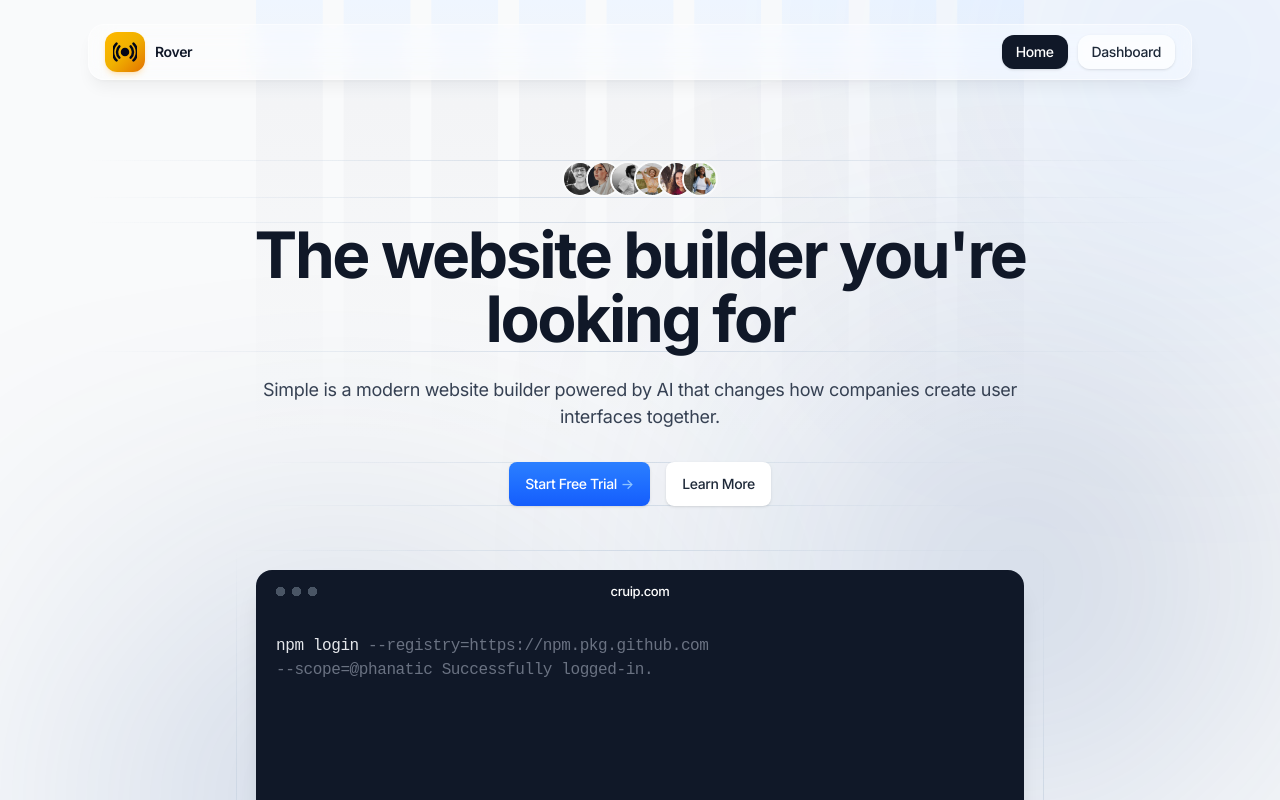
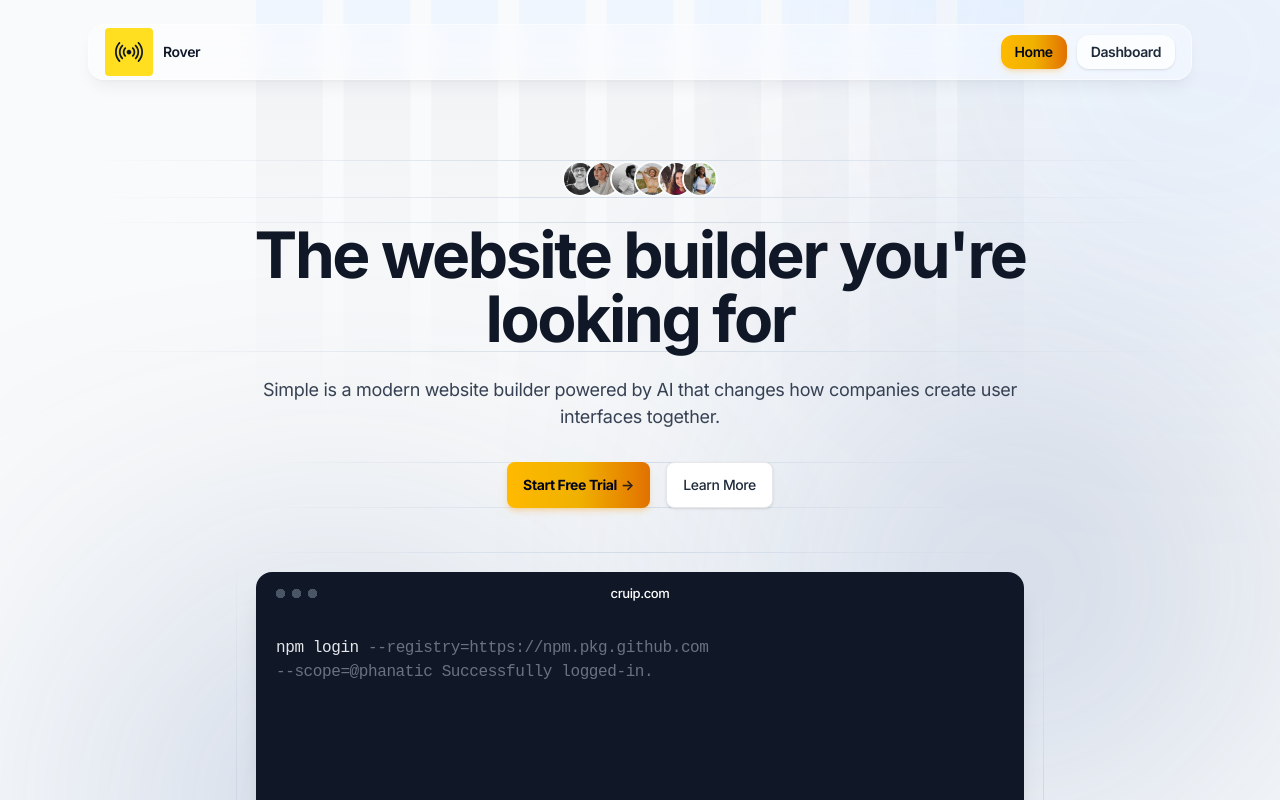
Before and after one commit to Deikazen/rover-iwill, a Next.js app in the folder frontend/: page / in a window 1280 px wide. Shown: the top 800 px of the page. Built offline with nearby package versions, Linux system fonts and the light colour scheme.

Commit message:
dashboard adjustmen3

```diff
--- a/frontend/app/(auth)/reset-password/page.tsx
+++ b/frontend/app/(auth)/reset-password/page.tsx
@@ -30,7 +30,7 @@ export default function ResetPassword() {
           </div>
         </div>
         <div className="mt-6">
-          <button className="btn w-full bg-linear-to-t from-blue-600 to-blue-500 bg-[length:100%_100%] bg-[bottom] text-white shadow-sm hover:bg-[length:100%_150%]">
+          <button className="btn w-full bg-linear-to-r from-amber-400 via-yellow-500 to-amber-600 text-slate-950 font-bold shadow-md shadow-amber-500/20 hover:brightness-105 transition-all">
             Reset Password
           </button>
         </div>
--- a/frontend/app/(auth)/signin/page.tsx
+++ b/frontend/app/(auth)/signin/page.tsx
@@ -48,7 +48,7 @@ export default function SignIn() {
             </div>
           </div>
           <div className="mt-6">
-            <button className="btn w-full bg-linear-to-t from-blue-600 to-blue-500 bg-[length:100%_100%] bg-[bottom] text-white shadow-sm hover:bg-[length:100%_150%]">
+            <button className="btn w-full bg-linear-to-r from-amber-400 via-yellow-500 to-amber-600 text-slate-950 font-bold shadow-md shadow-amber-500/20 hover:brightness-105 transition-all">
               Sign In
             </button>
           </div>
--- a/frontend/app/(auth)/signup/page.tsx
+++ b/frontend/app/(auth)/signup/page.tsx
@@ -76,11 +76,11 @@ export default function SignUp() {
           </div>
         </div>
         <div className="mt-6 space-y-3">
-          <button className="btn w-full bg-linear-to-t from-blue-600 to-blue-500 bg-[length:100%_100%] bg-[bottom] text-white shadow-sm hover:bg-[length:100%_150%]">
+          <button className="btn w-full bg-linear-to-r from-amber-400 via-yellow-500 to-amber-600 text-slate-950 font-bold shadow-md shadow-amber-500/20 hover:brightness-105 transition-all">
             Register
           </button>
           <div className="text-center text-sm italic text-gray-400">Or</div>
-          <button className="btn w-full bg-linear-to-t from-gray-900 to-gray-700 bg-[length:100%_100%] bg-[bottom] text-white shadow-sm hover:bg-[length:100%_150%]">
+          <button className="btn w-full bg-gray-900 text-white hover:bg-gray-800 border border-gray-800 hover:border-amber-500/50 hover:text-amber-400 transition-all shadow-sm">
             Continue with GitHub
           </button>
         </div>
--- a/frontend/app/css/additional-styles/utility-patterns.css
+++ b/frontend/app/css/additional-styles/utility-patterns.css
@@ -33,7 +33,7 @@ input[type="search"]::-webkit-search-results-decoration {
 .form-textarea,
 .form-multiselect,
 .form-select {
-    @apply bg-white text-sm py-2.5 px-4 focus:border-blue-300;
+    @apply bg-white text-sm py-2.5 px-4 focus:border-amber-400;
 }
 
 .form-input,
@@ -47,7 +47,7 @@ input[type="search"]::-webkit-search-results-decoration {
 
 .form-checkbox,
 .form-radio {
-    @apply text-gray-800 checked:bg-blue-500 checked:border-transparent focus-visible:not-checked:border-blue-300;
+    @apply text-gray-800 checked:bg-amber-500 checked:border-transparent focus-visible:not-checked:border-amber-400;
 }
 
 .form-checkbox {
--- a/frontend/components/cta.tsx
+++ b/frontend/components/cta.tsx
@@ -14,7 +14,7 @@ export default function Cta() {
             className="absolute bottom-0 left-1/2 -z-10 -translate-x-1/2 translate-y-1/2"
             aria-hidden="true"
           >
-            <div className="h-56 w-[480px] rounded-full border-[20px] border-blue-500 blur-3xl" />
+            <div className="h-56 w-[480px] rounded-full border-[20px] border-amber-500 blur-3xl" />
           </div>
           {/* Stripes illustration */}
           <div
@@ -35,12 +35,12 @@ export default function Cta() {
             </h2>
             <div className="mx-auto max-w-xs sm:flex sm:max-w-none sm:justify-center">
               <a
-                className="btn group mb-4 w-full bg-linear-to-t from-blue-600 to-blue-500 bg-[length:100%_100%] bg-[bottom] text-white shadow-sm hover:bg-[length:100%_150%] sm:mb-0 sm:w-auto"
+                className="btn group mb-4 w-full bg-linear-to-r from-amber-400 via-yellow-500 to-amber-600 text-slate-950 font-bold shadow-lg shadow-amber-500/25 hover:brightness-105 sm:mb-0 sm:w-auto transition-all"
                 href="#0"
               >
                 <span className="relative inline-flex items-center">
                   Start Free Trial{" "}
-                  <span className="ml-1 tracking-normal text-blue-300 transition-transform group-hover:translate-x-0.5">
+                  <span className="ml-1 tracking-normal text-slate-950/80 transition-transform group-hover:translate-x-0.5">
                     -&gt;
                   </span>
                 </span>
--- a/frontend/components/dashboard-content.tsx
+++ b/frontend/components/dashboard-content.tsx
@@ -231,7 +231,7 @@ export default function DashboardContent() {
               <button
                 type="button"
                 onClick={() => setThemeMode(isDark ? "light" : "dark")}
-                className="flex h-9 w-9 items-center justify-center rounded-xl border border-gray-200 dark:border-slate-700 bg-white dark:bg-slate-800 text-gray-700 dark:text-slate-200 hover:bg-gray-100 dark:hover:bg-slate-700 transition-all cursor-pointer shadow-xs"
+                className="flex h-9 w-9 items-center justify-center rounded-xl border border-gray-200 dark:border-slate-700 bg-white dark:bg-slate-800 text-gray-700 dark:text-slate-200 hover:bg-amber-500/10 hover:border-amber-500/40 hover:text-amber-500 dark:hover:text-amber-400 transition-all cursor-pointer shadow-xs"
                 title={
                   isDark ? "Switch to Light Theme" : "Switch to Dark Theme"
                 }
@@ -244,10 +244,10 @@ export default function DashboardContent() {
                 type="button"
                 onClick={handleResync}
                 disabled={isResynced}
-                className="inline-flex items-center gap-1.5 rounded-xl border border-gray-200 dark:border-slate-700 bg-white dark:bg-slate-800 px-3.5 py-2 text-xs font-semibold text-gray-700 dark:text-slate-200 hover:bg-gray-100 dark:hover:bg-slate-700 transition-all cursor-pointer shadow-xs"
+                className="inline-flex items-center gap-1.5 rounded-xl border border-gray-200 dark:border-slate-700 bg-white dark:bg-slate-800 px-3.5 py-2 text-xs font-semibold text-gray-700 dark:text-slate-200 hover:bg-amber-500/10 hover:border-amber-500/40 hover:text-amber-500 dark:hover:text-amber-400 transition-all cursor-pointer shadow-xs"
               >
                 <svg
-                  className={`h-3.5 w-3.5 ${isResynced ? "animate-spin text-blue-600" : ""}`}
+                  className={`h-3.5 w-3.5 ${isResynced ? "animate-spin text-amber-500" : ""}`}
                   fill="none"
                   viewBox="0 0 24 24"
                   stroke="currentColor"
@@ -665,8 +665,8 @@ export default function DashboardContent() {
                       onClick={() => setDriveMode("2WD")}
                       className={`flex-1 rounded-lg py-1 text-[10px] font-mono font-bold transition-all cursor-pointer ${
                         driveMode === "2WD"
-                          ? "bg-amber-500 text-slate-950 shadow-xs"
-                          : "bg-gray-200 dark:bg-slate-800 text-gray-700 dark:text-slate-300"
+                          ? "bg-linear-to-r from-amber-400 via-yellow-500 to-amber-600 text-slate-950 shadow-md shadow-amber-500/20"
+                          : "bg-gray-200 dark:bg-slate-800 text-gray-700 dark:text-slate-300 hover:bg-amber-500/20 hover:text-amber-500"
                       }`}
                     >
                       2WD (RWD)
@@ -676,8 +676,8 @@ export default function DashboardContent() {
                       onClick={() => setDriveMode("4WD")}
                       className={`flex-1 rounded-lg py-1 text-[10px] font-mono font-bold transition-all cursor-pointer ${
                         driveMode === "4WD"
-                          ? "bg-amber-500 text-slate-950 shadow-xs"
-                          : "bg-gray-200 dark:bg-slate-800 text-gray-700 dark:text-slate-300"
+                          ? "bg-linear-to-r from-amber-400 via-yellow-500 to-amber-600 text-slate-950 shadow-md shadow-amber-500/20"
+                          : "bg-gray-200 dark:bg-slate-800 text-gray-700 dark:text-slate-300 hover:bg-amber-500/20 hover:text-amber-500"
                       }`}
                     >
                       4WD (4x4)
--- a/frontend/components/hero-home.tsx
+++ b/frontend/components/hero-home.tsx
@@ -89,18 +89,18 @@ export default function HeroHome() {
                   data-aos-delay={450}
                 >
                   <a
-                    className="btn group mb-4 w-full bg-linear-to-t from-blue-600 to-blue-500 bg-[length:100%_100%] bg-[bottom] text-white shadow-sm hover:bg-[length:100%_150%] sm:mb-0 sm:w-auto"
+                    className="btn group mb-4 w-full bg-linear-to-r from-amber-400 via-yellow-500 to-amber-600 text-slate-950 font-bold shadow-md shadow-amber-500/25 hover:brightness-105 sm:mb-0 sm:w-auto transition-all"
                     href="#0"
                   >
                     <span className="relative inline-flex items-center">
                       Start Free Trial{" "}
-                      <span className="ml-1 tracking-normal text-blue-300 transition-transform group-hover:translate-x-0.5">
+                      <span className="ml-1 tracking-normal text-slate-950/80 transition-transform group-hover:translate-x-0.5">
                         -&gt;
                       </span>
                     </span>
                   </a>
                   <a
-                    className="btn w-full bg-white text-gray-800 shadow-sm hover:bg-gray-50 sm:ml-4 sm:w-auto"
+                    className="btn w-full bg-white text-gray-800 border border-gray-200 shadow-sm hover:bg-amber-50 hover:text-amber-700 hover:border-amber-400/50 sm:ml-4 sm:w-auto transition-all"
                     href="#0"
                   >
                     Learn More
--- a/frontend/components/ui/logo.tsx
+++ b/frontend/components/ui/logo.tsx
@@ -1,25 +1,11 @@
 import Link from "next/link";
+import { IoIosRadio } from "react-icons/io";
 
 export default function Logo() {
   return (
-    <div className="flex h-10 w-10 items-center justify-center rounded-xl bg-linear-to-br from-amber-400 via-yellow-500 to-amber-600 text-slate-950 font-black shadow-md shadow-amber-500/20">
-      <svg
-        className="h-6 w-6"
-        viewBox="0 0 24 24"
-        fill="none"
-        stroke="currentColor"
-        strokeWidth="2.5"
-      >
-        <circle cx="12" cy="12" r="3" fill="currentColor" />
-        <path
-          d="M6.343 17.657a8 8 0 0 1 0-11.314M17.657 6.343a8 8 0 0 1 0 11.314"
-          strokeLinecap="round"
-        />
-        <path
-          d="M3.515 20.485a12 12 0 0 1 0-16.97M20.485 3.515a12 12 0 0 1 0 16.97"
-          strokeLinecap="round"
-        />
-      </svg>
+    <div className="flex h-12 w-12 items-center bg-yellow-300 justify-center rounded-sm font-black ">
+      {/* Mengubah ukuran ikon menjadi 32px */}
+      <IoIosRadio size={32} />
     </div>
   );
 }
--- a/frontend/components/ui/navbar.tsx
+++ b/frontend/components/ui/navbar.tsx
@@ -25,10 +25,10 @@ export default function Navbar() {
             <li>
               <Link
                 href="/"
-                className={`btn-sm rounded-xl px-3.5 py-1.5 text-sm font-medium transition-all ${
+                className={`btn-sm rounded-xl px-3.5 py-1.5 text-sm font-semibold transition-all ${
                   pathname === "/"
-                    ? "bg-gray-900 text-white shadow-sm"
-                    : "bg-white/60 text-gray-800 shadow-sm backdrop-blur-sm hover:bg-white/90"
+                    ? "bg-linear-to-r from-amber-400 via-yellow-500 to-amber-600 text-slate-950 shadow-md shadow-amber-500/20 hover:brightness-105"
+                    : "bg-white/60 text-gray-800 shadow-sm backdrop-blur-sm hover:bg-amber-50 hover:text-amber-700"
                 }`}
               >
                 Home
@@ -37,10 +37,10 @@ export default function Navbar() {
             <li>
               <Link
                 href="/dashboard"
-                className={`btn-sm rounded-xl px-3.5 py-1.5 text-sm font-medium transition-all ${
+                className={`btn-sm rounded-xl px-3.5 py-1.5 text-sm font-semibold transition-all ${
                   pathname?.startsWith("/dashboard")
-                    ? "bg-gray-900 text-white shadow-sm"
-                    : "bg-white/60 text-gray-800 shadow-sm backdrop-blur-sm hover:bg-white/90"
+                    ? "bg-linear-to-r from-amber-400 via-yellow-500 to-amber-600 text-slate-950 shadow-md shadow-amber-500/20 hover:brightness-105"
+                    : "bg-white/60 text-gray-800 shadow-sm backdrop-blur-sm hover:bg-amber-50 hover:text-amber-700"
                 }`}
               >
                 Dashboard
--- a/frontend/package.json
+++ b/frontend/package.json
@@ -18,6 +18,7 @@
     "prettier-plugin-tailwindcss": "^0.6.11",
     "react": "19.2.3",
     "react-dom": "19.2.3",
+    "react-icons": "^5.7.0",
     "typescript": "^5.7.3"
   },
   "devDependencies": {
```
Also changed, not shown: 1 other file (tests, documents, lock files or other folders).
